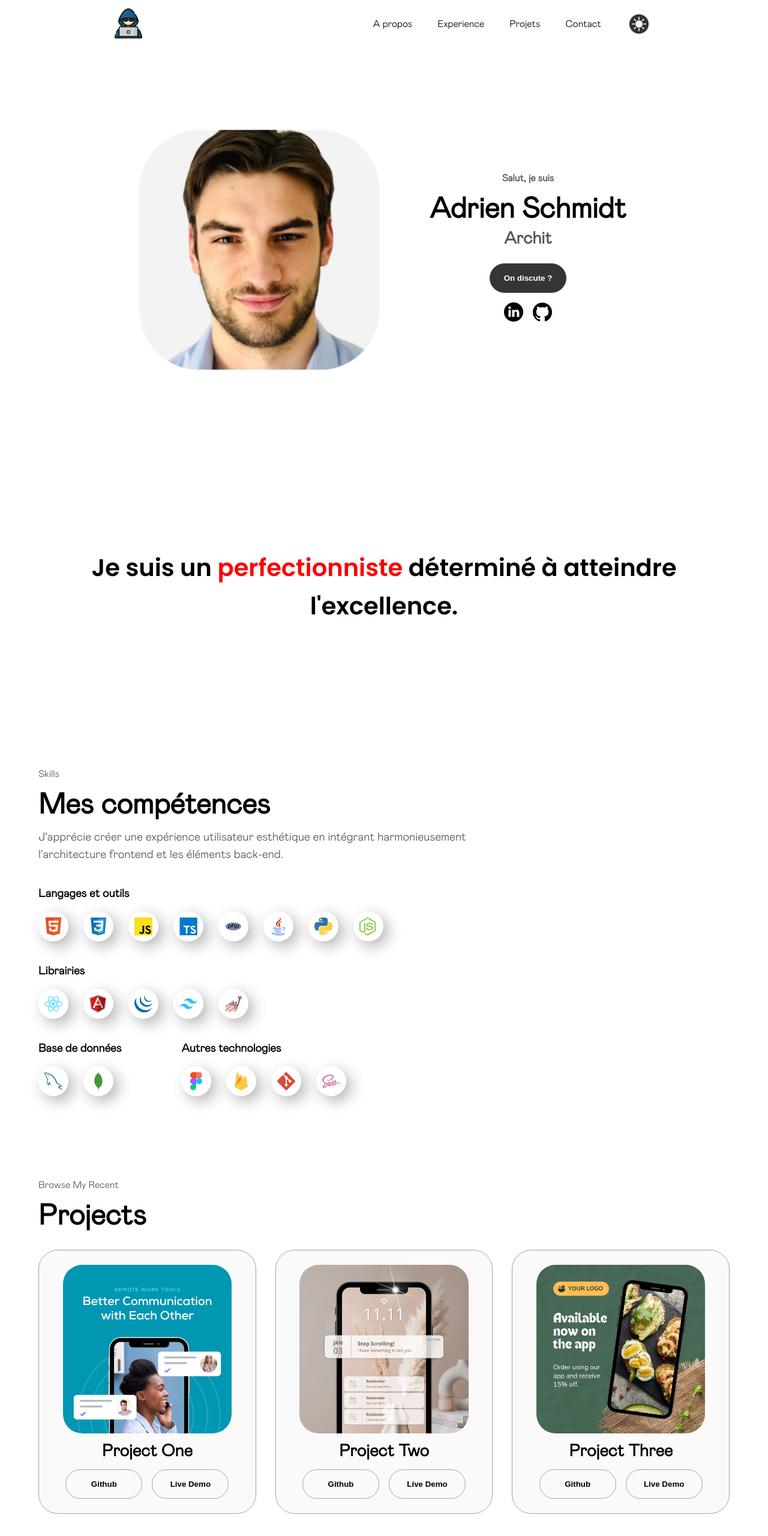
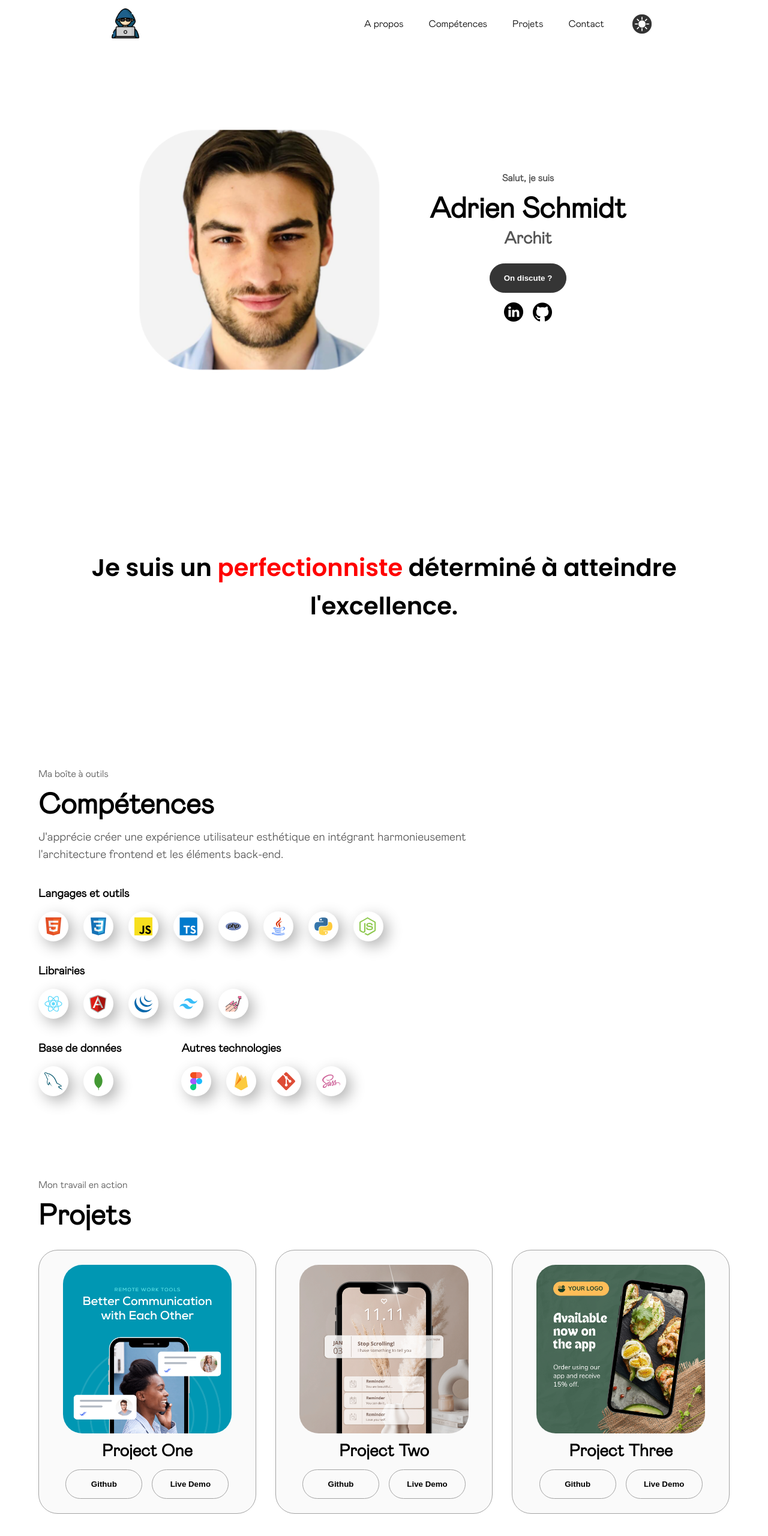
Before and after one commit to Adrien-25/PortfolioSimple, a plain HTML site: page index.html in a window 1280 px wide. Shown: the top 2560 px of the page at 60% size. Drawn offline with Linux system fonts and the light colour scheme.

Commit message:
Edit sub-title

```diff
--- a/index.html
+++ b/index.html
@@ -26,7 +26,7 @@
       <div>
         <ul class="nav-links">
           <li><a href="#about">A propos</a></li>
-          <li><a href="#experience">Experience</a></li>
+          <li><a href="#skills">Compétences</a></li>
           <li><a href="#projects">Projets</a></li>
           <li><a href="#contact">Contact</a></li>
           <li>
@@ -57,7 +57,7 @@
         </div>
         <div class="menu-links">
           <li><a href="#about" onclick="toggleMenu()">A Propos</a></li>
-          <li><a href="#experience" onclick="toggleMenu()">Experience</a></li>
+          <li><a href="#skills" onclick="toggleMenu()">Compétences</a></li>
           <li><a href="#projects" onclick="toggleMenu()">Projets</a></li>
           <li><a href="#contact" onclick="toggleMenu()">Contact</a></li>
           <li>
@@ -109,13 +109,13 @@
         </div>
       </div>
     </section>
-    <section class="presentation">
+    <section id="about" class="presentation">
       Je suis un <span>perfectionniste</span> déterminé à atteindre
       l'excellence.
     </section>
     <section id="skills">
-      <p class="section__text__p1">Skills</p>
-      <h2 class="title">Mes compétences</h2>
+      <p class="section__text__p1">Ma boîte à outils</p>
+      <h2 class="title">Compétences</h2>
       <p class="sills-intro">
         J'apprécie créer une expérience utilisateur esthétique en intégrant
         harmonieusement l'architecture frontend et les éléments back-end.
@@ -164,8 +164,8 @@
       </div>
     </section>
     <section id="projects">
-      <p class="section__text__p1">Browse My Recent</p>
-      <h1 class="title">Projects</h1>
+      <p class="section__text__p1">Mon travail en action</p>
+      <h1 class="title">Projets</h1>
       <div class="experience-details-container">
         <div class="about-containers">
           <div class="details-container color-container">
@@ -252,8 +252,8 @@
       /> -->
     </section>
     <section id="contact">
-      <p class="section__text__p1">vous avez un projet ?</p>
-      <h1 class="title">Parlons-en</h1>
+      <p class="section__text__p1">Vous avez un projet !</p>
+      <h1 class="title">Contactez-moi</h1>
       <div class="contact-info-upper-container">
         <div class="contact-info-container">
           <img
@@ -272,7 +272,7 @@
             src-dark="./assets/linkedin_dark.png"
             alt="My LinkedIn profile"
             class="icon linkedin-icon"
-            onclick="location.href='https://linkedin.com/'"
+            onclick="location.href='https://www.linkedin.com/in/adrien-schmidt-2747871a2/'"
           />
           <p><a href="https://www.linkedin.com"></a></p>
         </div>
@@ -283,7 +283,7 @@
         <div class="nav-links-container">
           <ul class="nav-links">
             <li><a href="#about">A propos</a></li>
-            <li><a href="#experience">Experience</a></li>
+            <li><a href="#skills">Compétences</a></li>
             <li><a href="#projects">Projets</a></li>
             <li><a href="#contact">Contact</a></li>
           </ul>
```
